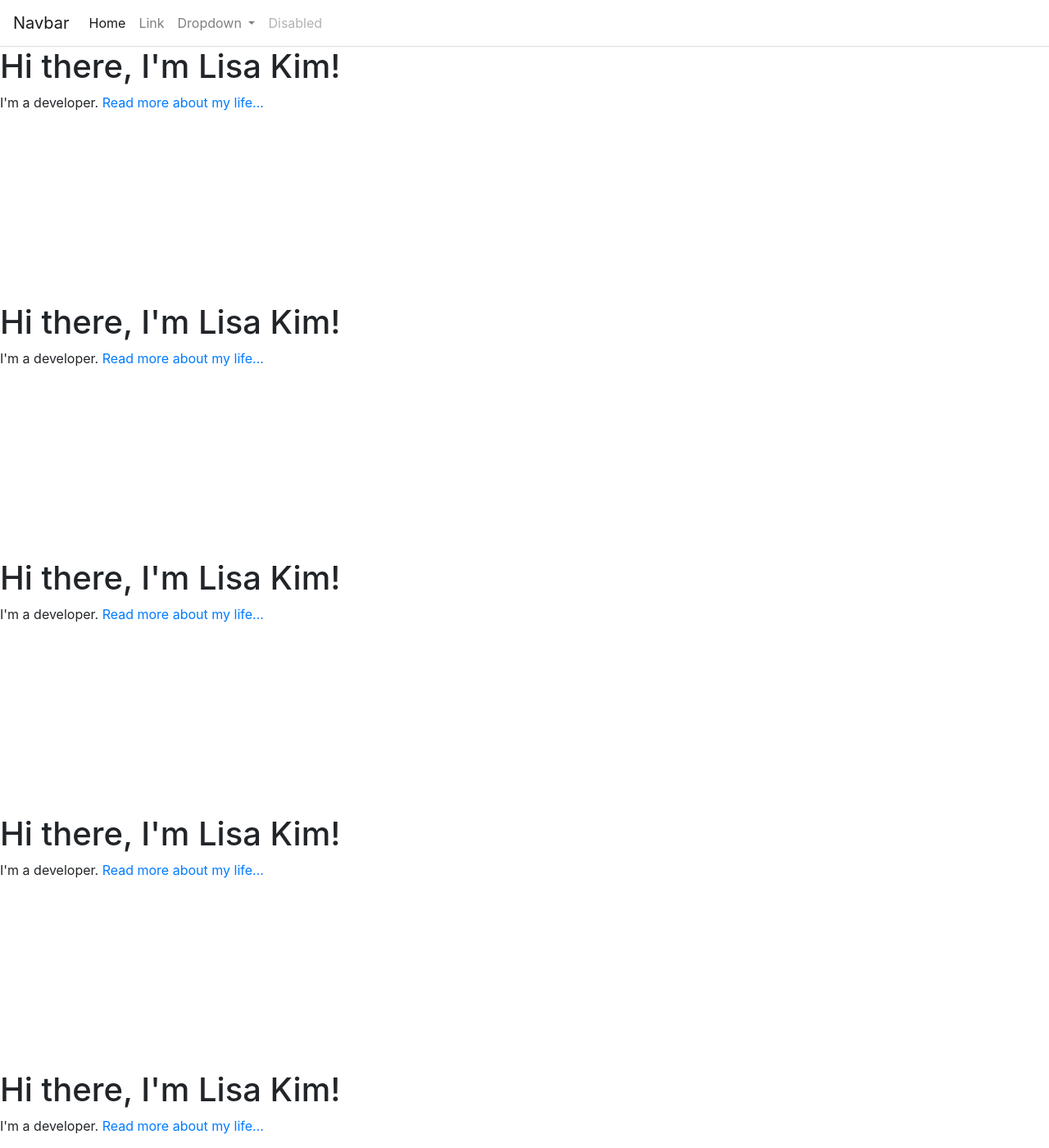
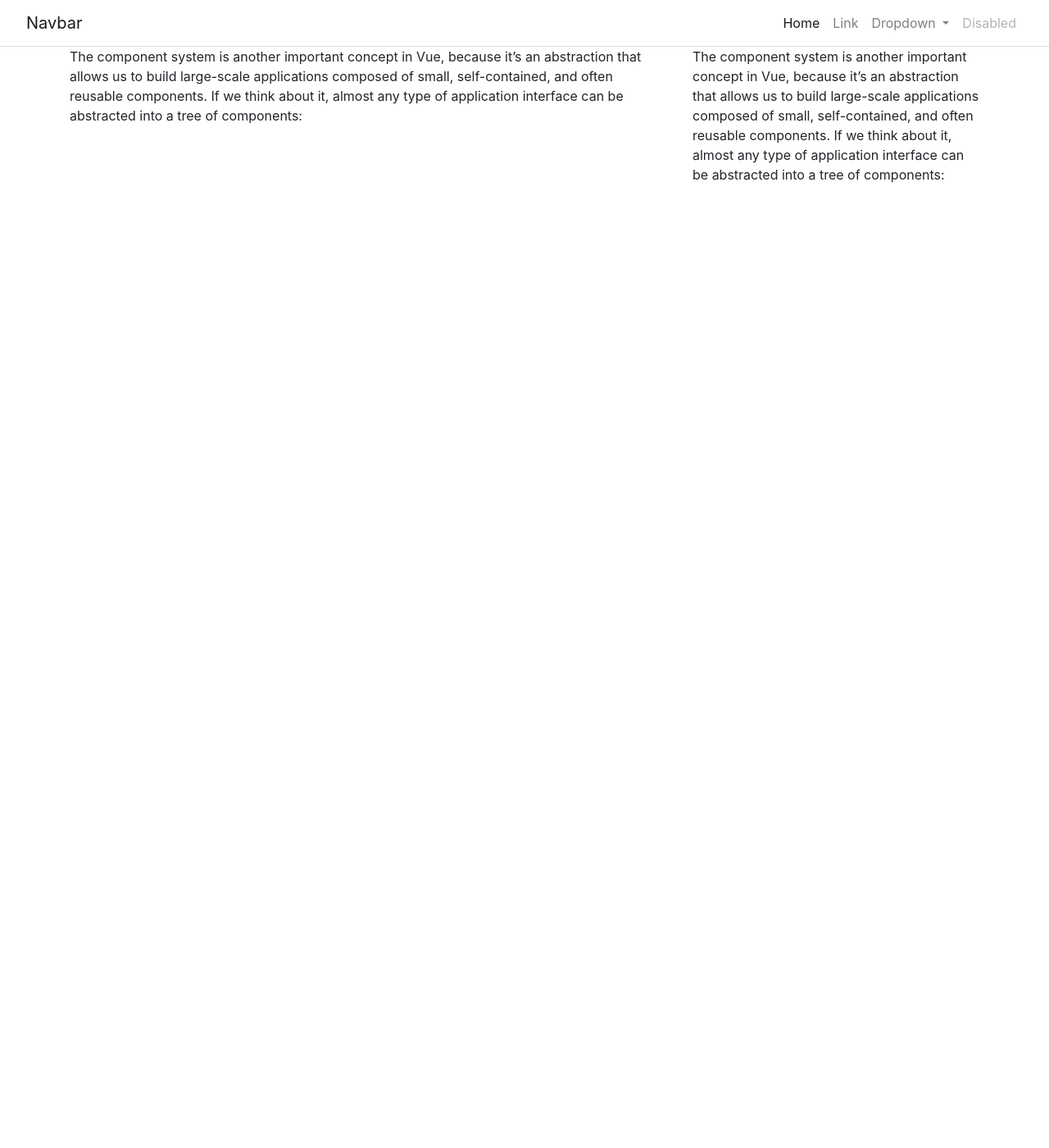
Before and after one commit to hwsc-org/hwsc-org.github.io, a Jekyll site: the page built from index.html, in a window 1280 px wide and 1400 px high. Shown: the whole window at 82% size. Built offline with Jekyll 4.4.1, drawn with Linux system fonts in a browser that asks for light colours; some of the changed text lies outside the part shown.

Commit message:
Update nav and index.html

```diff
--- a/_layouts/default.html
+++ b/_layouts/default.html
@@ -12,14 +12,14 @@
 </head>
 <body>
 
-<nav class="navbar navbar-expand-lg navbar-light hwsc-menu">
+<nav class="navbar navbar-expand-lg navbar-light hwsc-menu sticky-top">
   <a class="navbar-brand" href="#">Navbar</a>
   <button class="navbar-toggler" type="button" data-toggle="collapse" data-target="#navbarSupportedContent" aria-controls="navbarSupportedContent" aria-expanded="false" aria-label="Toggle navigation">
     <span class="navbar-toggler-icon"></span>
   </button>
 
   <div class="collapse navbar-collapse justify-content-end" id="navbarSupportedContent">
-    <ul class="navbar-nav mr-auto">
+    <ul class="navbar-nav">
       <li class="nav-item active">
         <a class="nav-link" href="#">Home <span class="sr-only">(current)</span></a>
       </li>
@@ -43,8 +43,9 @@
     </ul>
   </div>
 </nav>
-
-{{ content }}
+<div class="container">
+  {{ content }}
+</div>
 
 <!-- Optional JavaScript -->
 <!-- jQuery first, then Popper.js, then Bootstrap JS -->
--- a/css/main.css
+++ b/css/main.css
@@ -1,3 +1,6 @@
 .hwsc-menu {
     border-bottom: 1px solid #dddddd;
+    background: #fff;
+    padding-left: 2rem;
+    padding-right: 2rem;
 }
--- a/index.html
+++ b/index.html
@@ -2,102 +2,19 @@
 layout: default
 title: This is cool
 ---
-<div class="blurb">
-  <h1>Hi there, I'm Lisa Kim!</h1>
-  <p>I'm a developer.
-    <a href="/about">Read more about my life...</a>
-    <br>
-    <br>
-    <br>
-    <br>
-    <br>
-    <br><br>
-    <br>
-    <br>
-    <br>
-
-  </p>
-  <h1>Hi there, I'm Lisa Kim!</h1>
-  <p>I'm a developer.
-    <a href="/about">Read more about my life...</a>
-    <br>
-    <br>
-    <br>
-    <br>
-    <br>
-    <br><br>
-    <br>
-    <br>
-    <br>
-
-  </p><h1>Hi there, I'm Lisa Kim!</h1>
-  <p>I'm a developer.
-    <a href="/about">Read more about my life...</a>
-    <br>
-    <br>
-    <br>
-    <br>
-    <br>
-    <br><br>
-    <br>
-    <br>
-    <br>
-
-  </p>
-  <h1>Hi there, I'm Lisa Kim!</h1>
-  <p>I'm a developer.
-    <a href="/about">Read more about my life...</a>
-    <br>
-    <br>
-    <br>
-    <br>
-    <br>
-    <br><br>
-    <br>
-    <br>
-    <br>
-
-  </p><h1>Hi there, I'm Lisa Kim!</h1>
-  <p>I'm a developer.
-    <a href="/about">Read more about my life...</a>
-    <br>
-    <br>
-    <br>
-    <br>
-    <br>
-    <br><br>
-    <br>
-    <br>
-    <br>
-
-  </p><h1>Hi there, I'm Lisa Kim!</h1>
-  <p>I'm a developer.
-    <a href="/about">Read more about my life...</a>
-    <br>
-    <br>
-    <br>
-    <br>
-    <br>
-    <br><br>
-    <br>
-    <br>
-    <br>
-
-  </p>
-
-  <h1>Hi there, I'm Lisa Kim!</h1>
-  <p>I'm a developer.
-    <a href="/about">Read more about my life...</a>
-    <br>
-    <br>
-    <br>
-    <br>
-    <br>
-    <br><br>
-    <br>
-    <br>
-    <br>
-
-  </p>
-
-</div><!-- /.blurb -->
+<div class="row">
+  <div class="col-sm-8">
+    <p>
+      The component system is another important concept in Vue, because it’s an abstraction that
+      allows us to build large-scale applications composed of small, self-contained, and often reusable components.
+      If we think about it, almost any type of application interface can be abstracted into a tree of components:
+    </p>
+  </div>
+  <div class="col-sm-4">
+    <p>
+      The component system is another important concept in Vue, because it’s an abstraction that
+      allows us to build large-scale applications composed of small, self-contained, and often reusable components.
+      If we think about it, almost any type of application interface can be abstracted into a tree of components:
+    </p>
+  </div>
+</div>
```
